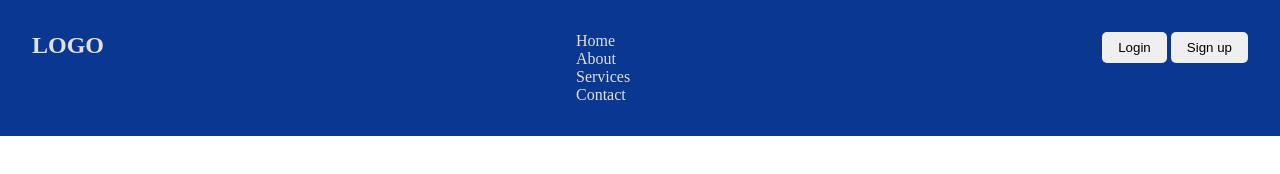
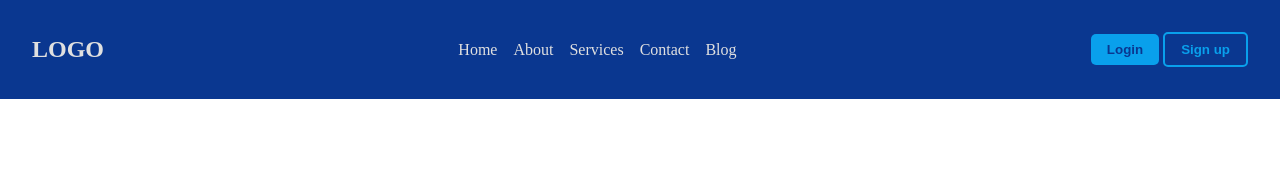
Before and after one commit to aegarmus/cssFlex-Grid-MQ-BT-UDD, a plain HTML site: page index.html in a window 1280 px wide. Drawn offline with Linux system fonts and the light colour scheme; files whose address does not match are found by name.

Commit message:
feat: flex navbar desktop

```diff
--- a/assets/css/index.css
+++ b/assets/css/index.css
@@ -22,16 +22,23 @@
 
     display: flex;
     justify-content: space-between;
-    align-items: start;
+    align-items: center;
 }
 
 .logo {
     color: var(--secondary-color-700);
 }
 
+.nav-links {
+    display: flex;
+    justify-content: space-between;
+    gap: 1rem;
+
+}
 
 .nav-item {
     list-style: none;
+    transition: .3s;
 }
 
 .nav-item a {
@@ -39,8 +46,35 @@
     text-decoration: none;
 }
 
+.nav-item:hover {
+    transform: scale(1.06);
+    text-shadow: 0 0 10px var(--secondary-color-500);
+}
+
 .btn {
     padding: .5rem 1rem;
     border-radius: 5px;
     cursor: pointer;
+    transition: .3s ease-in-out;
 }
+
+.btn-login {
+    background-color: var(--primary-color-300);
+    color: var(--primary-color-700);
+
+    font-weight: 900;
+
+}
+
+.btn-register {
+    background-color: var(--primary-color-700);
+    border: solid 2px var(--primary-color-300);
+
+    color: var(--primary-color-300);
+    font-weight: 900;
+}
+
+.btn:hover {
+    transform: scale(1.06);
+    box-shadow: 0 0 10px var(--secondary-color-500);
+}
--- a/index.html
+++ b/index.html
@@ -13,14 +13,16 @@
             <h2>LOGO</h2>
         </div>
 
-        <div class="nav-links">
-            <ul>
+        <div>
+            <ul class="nav-links">
                 <li class="nav-item"><a href="#">Home</a></li>
                 <li class="nav-item"><a href="#">About</a></li>
                 <li class="nav-item"><a href="#">Services</a></li>
                 <li class="nav-item"><a href="#">Contact</a></li>
+                <li class="nav-item"><a href="#">Blog</a></li>
             </ul>
         </div>
+
 
         <div>
             <button class="btn btn-login">Login</button>
```
